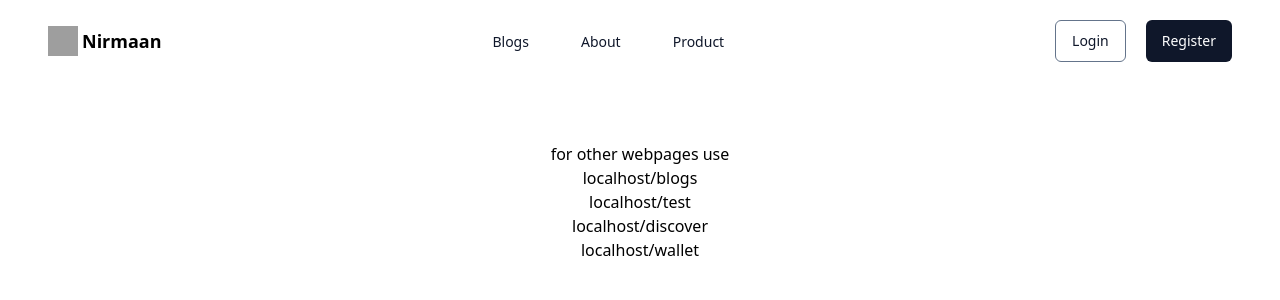
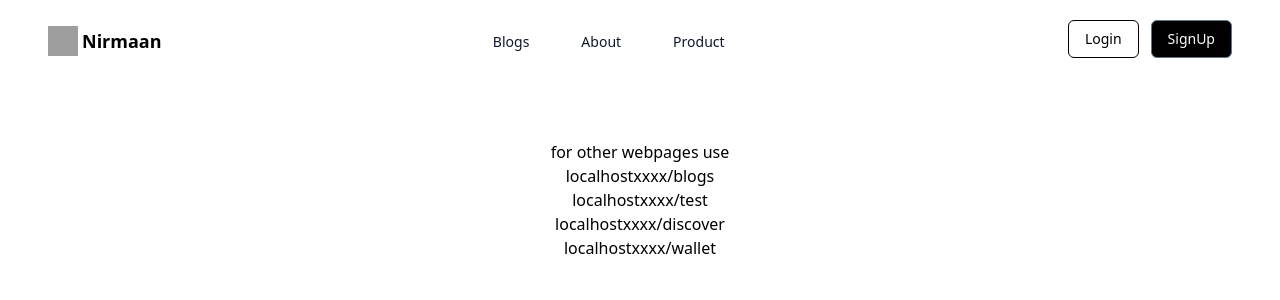
Before and after one commit to teams-quasar/Nirmaan-frontend, a React (Vite) app: page / in a window 1280 px wide. Shown: the top 300 px of the page. Built offline with nearby package versions, Linux system fonts and the light colour scheme; no server answers; grey boxes are pictures that could not be loaded.

Commit message:
added dynamic login signup and logout buttons

```diff
--- a/src/components/Homepage/AuthButtons.jsx
+++ b/src/components/Homepage/AuthButtons.jsx
@@ -1,16 +1,66 @@
 
 import React from "react";
+import { useSelector } from "react-redux";
+import {useNavigate} from 'react-router-dom'
+import LogoutBtn from "./LogoutBtn";
+
 
 function AuthButtons() {
+
+  const authStatus = useSelector((state) => state.auth?.status || false);
+
+
+
+  const navigate = useNavigate()
+
+  const navItems = [
+
+    {
+      name: "Login",
+      slug: "/login",
+      active: !authStatus,
+  },
+  {
+      name: "SignUp",
+      slug: "/signup",
+      active: !authStatus,
+  }
+  ]
+
+
   return (
-    <div className="flex gap-5 leading-6">
+    <>
+    <nav>
+    <ul className='flex ml-auto'>
+            {navItems.map((item) =>
+            item.active ? (
+              <li key={item.name}>
+                <button
+                onClick={() => navigate(item.slug)}
+                // {if (item.name===){
+
+                // }}
+                className={`justify-center px-4 py-2 ml-3 rounded-md ${item.name === 'Login' ? 'border border-black bg-white text-black' : 'bg-black border border-solid border-slate-500 text-white'}`}
+                  >{item.name}</button>
+              </li>
+            ) : null
+            )}
+            {authStatus && (
+              <li className="border border-black bg-white text-black">
+                <LogoutBtn />
+              </li>
+            )}
+          </ul>
+          </nav>
+    {/* <div className="flex gap-5 leading-6">
       <button className="justify-center px-4 py-2 bg-white rounded-md border border-solid border-slate-500 text-slate-900">
         Login
       </button>
       <button className="justify-center px-4 py-2 text-white rounded-md bg-slate-900">
         Register
       </button>
-    </div>
+    </div> */}
+    </>
   );
 }
 
--- a/src/components/Homepage/HomePage.jsx
+++ b/src/components/Homepage/HomePage.jsx
@@ -13,10 +13,10 @@ function HomePage() {
       <AuthButtons />
     </header>
     <div className="text-center">for other webpages use
-    <p>localhost/blogs</p>
-    <p>localhost/test</p>
-    <p>localhost/discover</p>
-    <p>localhost/wallet</p>
+    <p>localhostxxxx/blogs</p>
+    <p>localhostxxxx/test</p>
+    <p>localhostxxxx/discover</p>
+    <p>localhostxxxx/wallet</p>
     </div>
 
     </>
--- /dev/null
+++ b/src/components/Homepage/LogoutBtn.jsx
@@ -0,0 +1,21 @@
+import React from "react"
+import { useDispatch } from "react-redux"
+import authService from "../../appwrite/auth"
+import { logout } from "../../store/authSlice"
+
+function LogoutBtn() {
+    const dispatch = useDispatch()
+    const logoutHandler = () => {
+        authService.logout().then(() => {
+            dispatch(logout())
+        })
+    }
+  return (
+    <button
+    className='inline-bock px-6 py-2 duration-200 hover:bg-gray-800 hover:text-white'
+    onClick={logoutHandler}
+    >Logout</button>
+  )
+}
+
+export default LogoutBtn
--- a/src/store/authSlice.js
+++ b/src/store/authSlice.js
@@ -1,3 +1,5 @@
+
+
 import { createSlice } from "@reduxjs/toolkit";
 
 const initialState = {
```
